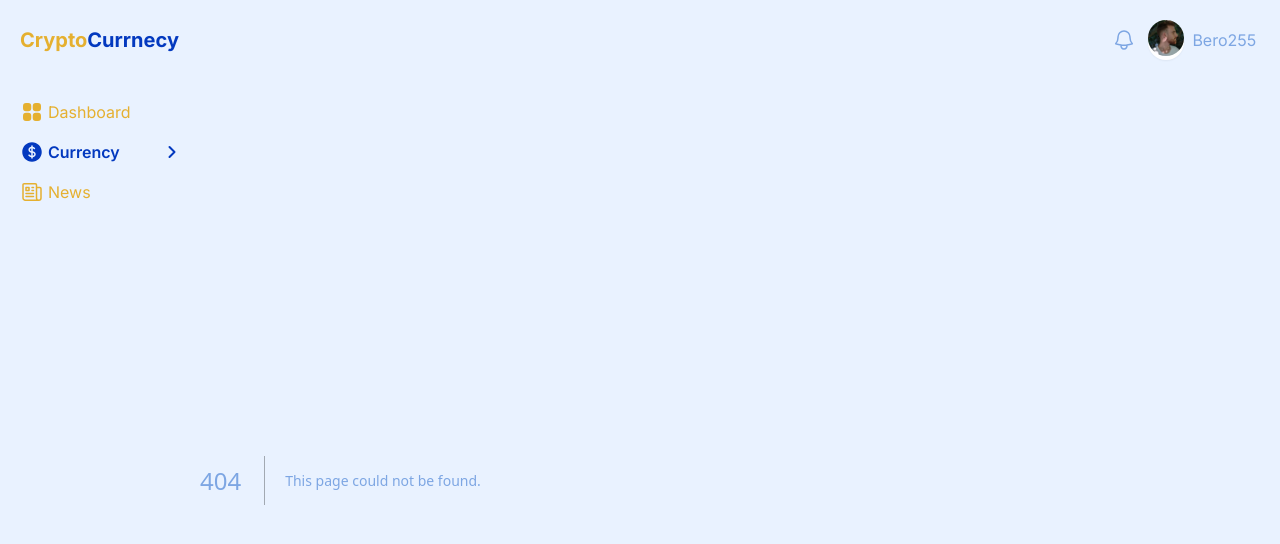
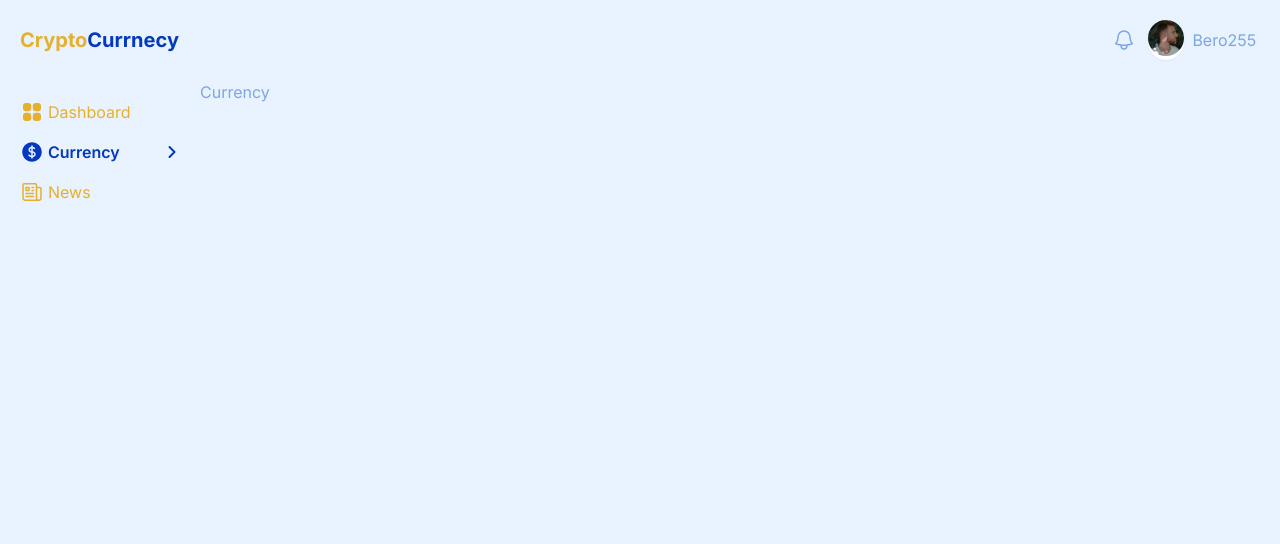
Before and after one commit to IbrahimIbrahim2001/crypto-currency-project, a Next.js app: page /currency in a window 1280 px wide. Before the commit this address had no page. Shown: the top 544 px of the page. Built offline with nearby package versions, Linux system fonts and the light colour scheme.

Commit message:
updates...

```diff
--- a/src/app/(dashboard)/@currenciesPricesList/page.tsx
+++ b/src/app/(dashboard)/@currenciesPricesList/page.tsx
@@ -1,13 +1,14 @@
 import { Coin } from "@/types/coin";
 import Image from "next/image";
+import { Suspense } from "react";
 
 const api = process.env.COINGECKO_URL;
 
 export default async function CurrenciesPricesList() {
     const res = await fetch(`${api}/coins/markets?vs_currency=usd&order=market_cap_desc&per_page=100&page=1&sparkline=false&locale=en`)
-    const coins = await res.json();
-
+    const coins: Coin[] = await res.json();
     return (
+        <Suspense fallback={<p>Loading...</p>}>
             <div className="sm:bg-white rounded-xl py-2 sm:px-2 h-1/2 overflow-auto" >
                 {coins?.map((coin: Coin) => (
                     <div key={coin.id} className="flex justify-between my-5 px-2">
@@ -19,5 +20,6 @@ export default async function CurrenciesPricesList() {
                     </div>
                 ))}
             </div>
+        </Suspense>
     )
 }
--- /dev/null
+++ b/src/app/currency/page.tsx
@@ -0,0 +1,7 @@
+import React from 'react'
+
+export default function Currency() {
+    return (
+        <div>Currency</div>
+    )
+}
--- /dev/null
+++ b/src/app/news/page.tsx
@@ -0,0 +1,7 @@
+import React from 'react'
+
+export default function News() {
+    return (
+        <div>News</div>
+    )
+}
```
Also changed, not shown: src/app/(dashboard)/page.tsx (+2 -6 lines). Lines whose indentation alone changed are shown as unchanged.
